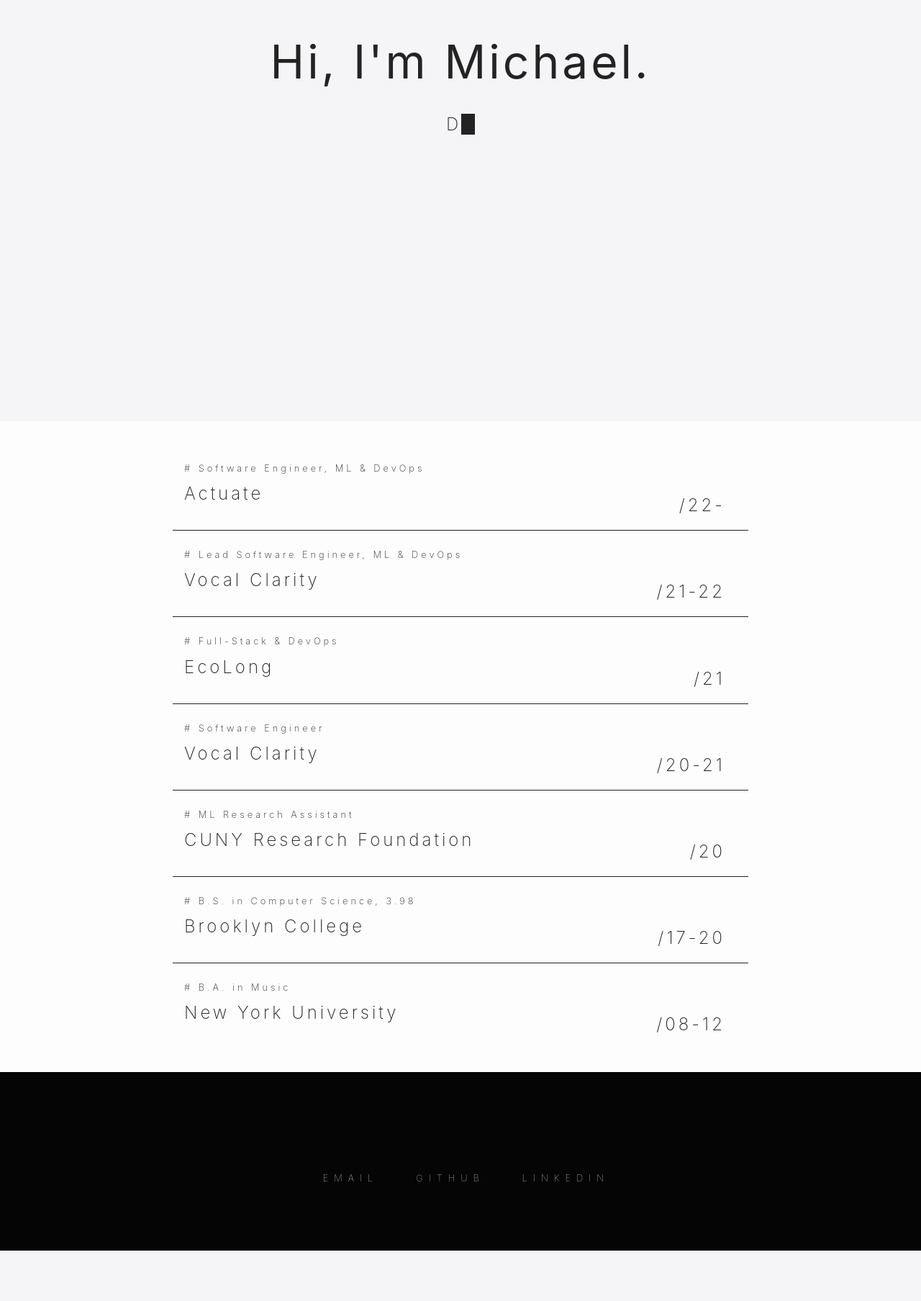
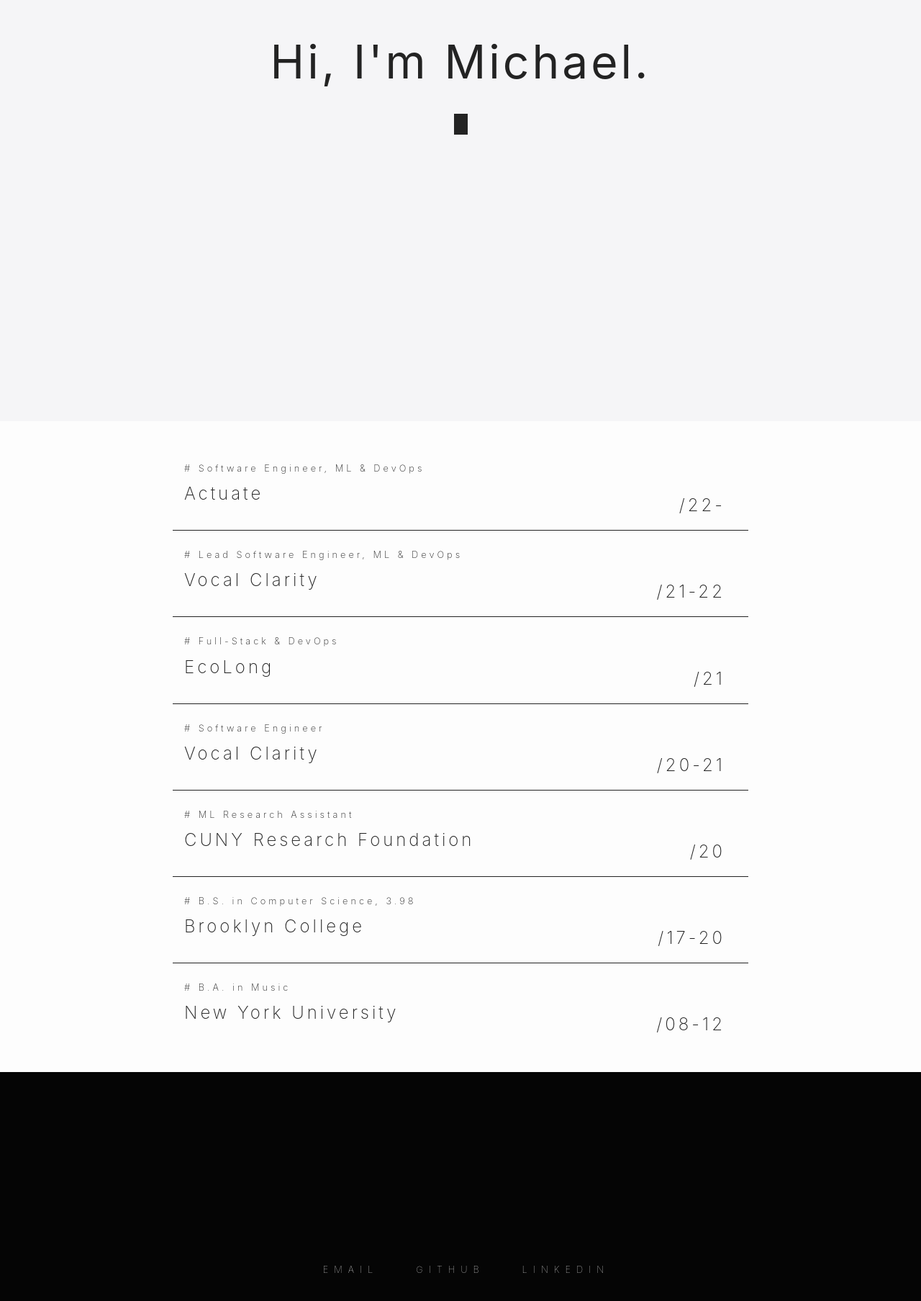
Before and after one commit to MikeAleksa/PersonalWebsiteNextJS, a Next.js app: page / in a window 1280 px wide. Shown: the part 215-2022 px from the top of the page at 72% size. Before the commit the page ends 1952 px from the top, so only its background shows below. Built offline with nearby package versions, Linux system fonts and the light colour scheme.

Commit message:
update packages and restyle footer css

```diff
--- a/components/TypingText.tsx
+++ b/components/TypingText.tsx
@@ -5,10 +5,11 @@
     <Typewriter
       options={{
         strings: [
-          'Backend Engineer',
+          'Software Engineer',
           'DevOps Practitioner',
           'Machine Learning Engineer',
           'Cloud Architect',
+          'Backend Engineer',
           'Software Development Generalist',
         ],
         cursor: '',
--- a/styles/style.css
+++ b/styles/style.css
@@ -138,6 +138,7 @@
   justify-content: center;
   flex-direction: column;
   width: 100%;
+  min-height: max(500px, 40vh);
   margin: 0 auto;
   padding: 6rem 4rem 3rem 4rem;
 }
```
Also changed, not shown: package.json (+15 -15 lines), .devcontainer/devcontainer.json, 1 other file (tests, documents, lock files or other folders).
